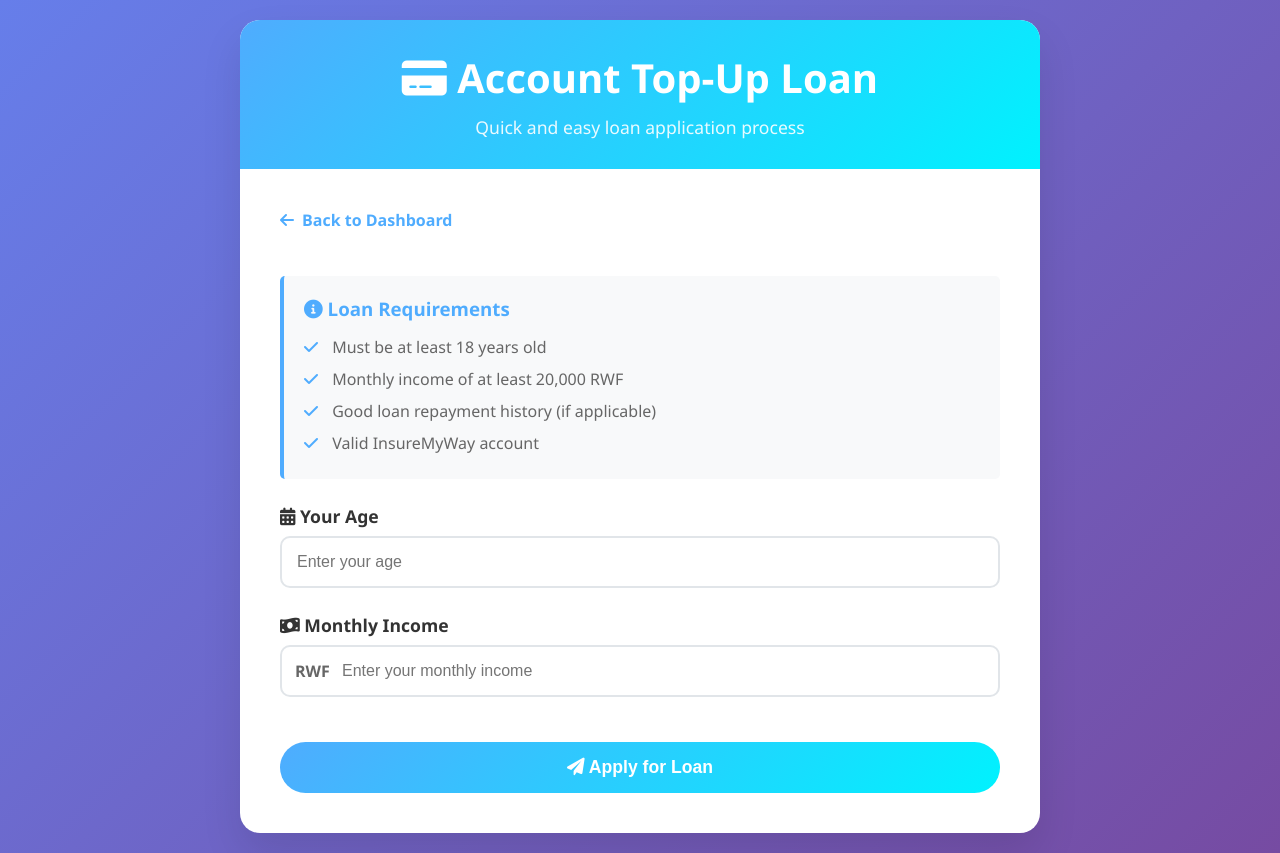
After one commit to Ishwagwan/InsuMyWay_Web_App, a Flask app: template templates/topup_loan.html in a window 1280 px wide. The commit adds this page. Run offline with Flask 3, Linux system fonts and the light colour scheme; the template is opened without the code that fills it, so the values that code supplies are empty; some libraries are stand-ins or nearby versions.

Commit message:
improved

```diff
--- a/templates/dashboard.html
+++ b/templates/dashboard.html
@@ -62,7 +62,7 @@
             <i class="fas fa-file-invoice-dollar" aria-hidden="true"></i>
             <span>Claims Management</span>
           </a>
-          <a href="#" class="menu-item">
+          <a href="{{ url_for('apply_topup_loan') }}" class="menu-item">
             <i class="fas fa-credit-card" aria-hidden="true"></i>
             <span>Account Top Up</span>
           </a>
--- /dev/null
+++ b/templates/topup_loan.html
@@ -0,0 +1,397 @@
+<!DOCTYPE html>
+<html lang="en">
+<head>
+    <meta charset="UTF-8">
+    <meta name="viewport" content="width=device-width, initial-scale=1.0">
+    <title>Account Top-Up Loan - InsureMyWay</title>
+    <link href="https://cdnjs.cloudflare.com/ajax/libs/font-awesome/6.0.0/css/all.min.css" rel="stylesheet">
+    <script src="https://cdn.jsdelivr.net/npm/sweetalert2@11"></script>
+    <style>
+        * {
+            margin: 0;
+            padding: 0;
+            box-sizing: border-box;
+        }
+
+        body {
+            font-family: 'Segoe UI', Tahoma, Geneva, Verdana, sans-serif;
+            background: linear-gradient(135deg, #667eea 0%, #764ba2 100%);
+            min-height: 100vh;
+            padding: 20px;
+        }
+
+        .container {
+            max-width: 800px;
+            margin: 0 auto;
+            background: white;
+            border-radius: 20px;
+            box-shadow: 0 20px 40px rgba(0,0,0,0.1);
+            overflow: hidden;
+        }
+
+        .header {
+            background: linear-gradient(135deg, #4facfe 0%, #00f2fe 100%);
+            color: white;
+            padding: 30px;
+            text-align: center;
+        }
+
+        .header h1 {
+            font-size: 2.5rem;
+            margin-bottom: 10px;
+        }
+
+        .header p {
+            font-size: 1.1rem;
+            opacity: 0.9;
+        }
+
+        .form-container {
+            padding: 40px;
+        }
+
+        .form-group {
+            margin-bottom: 25px;
+        }
+
+        .form-group label {
+            display: block;
+            margin-bottom: 8px;
+            font-weight: 600;
+            color: #333;
+            font-size: 1.1rem;
+        }
+
+        .form-group input {
+            width: 100%;
+            padding: 15px;
+            border: 2px solid #e1e5e9;
+            border-radius: 10px;
+            font-size: 1rem;
+            transition: all 0.3s ease;
+        }
+
+        .form-group input:focus {
+            outline: none;
+            border-color: #4facfe;
+            box-shadow: 0 0 0 3px rgba(79, 172, 254, 0.1);
+        }
+
+        .info-box {
+            background: #f8f9fa;
+            border-left: 4px solid #4facfe;
+            padding: 20px;
+            margin: 25px 0;
+            border-radius: 5px;
+        }
+
+        .info-box h3 {
+            color: #4facfe;
+            margin-bottom: 10px;
+        }
+
+        .info-box ul {
+            list-style: none;
+            padding-left: 0;
+        }
+
+        .info-box li {
+            padding: 5px 0;
+            color: #666;
+        }
+
+        .info-box li i {
+            color: #4facfe;
+            margin-right: 10px;
+        }
+
+        .btn {
+            background: linear-gradient(135deg, #4facfe 0%, #00f2fe 100%);
+            color: white;
+            border: none;
+            padding: 15px 40px;
+            border-radius: 50px;
+            font-size: 1.1rem;
+            font-weight: 600;
+            cursor: pointer;
+            transition: all 0.3s ease;
+            width: 100%;
+            margin-top: 20px;
+        }
+
+        .btn:hover {
+            transform: translateY(-2px);
+            box-shadow: 0 10px 20px rgba(79, 172, 254, 0.3);
+        }
+
+        .btn:disabled {
+            opacity: 0.6;
+            cursor: not-allowed;
+            transform: none;
+        }
+
+        .back-btn {
+            display: inline-flex;
+            align-items: center;
+            color: #4facfe;
+            text-decoration: none;
+            margin-bottom: 20px;
+            font-weight: 600;
+            transition: color 0.3s ease;
+        }
+
+        .back-btn:hover {
+            color: #00f2fe;
+        }
+
+        .back-btn i {
+            margin-right: 8px;
+        }
+
+        .loading {
+            display: none;
+            text-align: center;
+            padding: 20px;
+        }
+
+        .spinner {
+            border: 3px solid #f3f3f3;
+            border-top: 3px solid #4facfe;
+            border-radius: 50%;
+            width: 40px;
+            height: 40px;
+            animation: spin 1s linear infinite;
+            margin: 0 auto 15px;
+        }
+
+        @keyframes spin {
+            0% { transform: rotate(0deg); }
+            100% { transform: rotate(360deg); }
+        }
+
+        .currency-input {
+            position: relative;
+        }
+
+        .currency-input::before {
+            content: 'RWF';
+            position: absolute;
+            left: 15px;
+            top: 50%;
+            transform: translateY(-50%);
+            color: #666;
+            font-weight: 600;
+            z-index: 1;
+        }
+
+        .currency-input input {
+            padding-left: 60px;
+        }
+
+        @media (max-width: 768px) {
+            .container {
+                margin: 10px;
+                border-radius: 15px;
+            }
+
+            .header {
+                padding: 20px;
+            }
+
+            .header h1 {
+                font-size: 2rem;
+            }
+
+            .form-container {
+                padding: 20px;
+            }
+        }
+    </style>
+</head>
+<body>
+    <div class="container">
+        <div class="header">
+            <h1><i class="fas fa-credit-card"></i> Account Top-Up Loan</h1>
+            <p>Quick and easy loan application process</p>
+        </div>
+
+        <div class="form-container">
+            <a href="{{ url_for('dashboard') }}" class="back-btn">
+                <i class="fas fa-arrow-left"></i> Back to Dashboard
+            </a>
+
+            <div class="info-box">
+                <h3><i class="fas fa-info-circle"></i> Loan Requirements</h3>
+                <ul>
+                    <li><i class="fas fa-check"></i> Must be at least 18 years old</li>
+                    <li><i class="fas fa-check"></i> Monthly income of at least 20,000 RWF</li>
+                    <li><i class="fas fa-check"></i> Good loan repayment history (if applicable)</li>
+                    <li><i class="fas fa-check"></i> Valid InsureMyWay account</li>
+                </ul>
+            </div>
+
+            <form id="loanApplicationForm">
+                <div class="form-group">
+                    <label for="age">
+                        <i class="fas fa-calendar-alt"></i> Your Age
+                    </label>
+                    <input type="number" id="age" name="age" min="16" max="100" required
+                           placeholder="Enter your age">
+                </div>
+
+                <div class="form-group">
+                    <label for="monthly_income">
+                        <i class="fas fa-money-bill-wave"></i> Monthly Income
+                    </label>
+                    <div class="currency-input">
+                        <input type="number" id="monthly_income" name="monthly_income"
+                               min="0" step="1000" required
+                               placeholder="Enter your monthly income">
+                    </div>
+                </div>
+
+                <button type="submit" class="btn" id="submitBtn">
+                    <i class="fas fa-paper-plane"></i> Apply for Loan
+                </button>
+            </form>
+
+            <div class="loading" id="loadingDiv">
+                <div class="spinner"></div>
+                <p>Processing your application...</p>
+            </div>
+        </div>
+    </div>
+
+    <script>
+        document.getElementById('loanApplicationForm').addEventListener('submit', async function(e) {
+            e.preventDefault();
+
+            const age = parseInt(document.getElementById('age').value);
+            const monthlyIncome = parseFloat(document.getElementById('monthly_income').value);
+            const submitBtn = document.getElementById('submitBtn');
+            const loadingDiv = document.getElementById('loadingDiv');
+
+            // Basic client-side validation
+            if (!age || !monthlyIncome) {
+                Swal.fire({
+                    icon: 'error',
+                    title: 'Missing Information',
+                    text: 'Please fill in all required fields.',
+                    confirmButtonColor: '#4facfe'
+                });
+                return;
+            }
+
+            // Show loading state
+            submitBtn.disabled = true;
+            submitBtn.innerHTML = '<i class="fas fa-spinner fa-spin"></i> Processing...';
+            loadingDiv.style.display = 'block';
+
+            try {
+                const response = await fetch('/apply_topup_loan', {
+                    method: 'POST',
+                    headers: {
+                        'Content-Type': 'application/json',
+                    },
+                    body: JSON.stringify({
+                        age: age,
+                        monthly_income: monthlyIncome,
+                        loan_amount: 50000 // Default loan amount
+                    })
+                });
+
+                const result = await response.json();
+
+                if (result.success) {
+                    if (result.status === 'approved') {
+                        Swal.fire({
+                            icon: 'success',
+                            title: 'Loan Approved!',
+                            text: result.message,
+                            confirmButtonColor: '#4facfe',
+                            confirmButtonText: 'Great!'
+                        }).then(() => {
+                            window.location.href = '/dashboard';
+                        });
+                    } else if (result.status === 'pending') {
+                        Swal.fire({
+                            icon: 'info',
+                            title: 'Application Under Review',
+                            text: result.message,
+                            confirmButtonColor: '#4facfe',
+                            confirmButtonText: 'Understood'
+                        }).then(() => {
+                            window.location.href = '/dashboard';
+                        });
+                    } else if (result.status === 'rejected') {
+                        Swal.fire({
+                            icon: 'error',
+                            title: 'Application Rejected',
+                            text: result.message,
+                            confirmButtonColor: '#4facfe',
+                            confirmButtonText: 'I Understand'
+                        });
+                    }
+                } else {
+                    Swal.fire({
+                        icon: 'error',
+                        title: 'Application Failed',
+                        text: result.message || 'An error occurred while processing your application.',
+                        confirmButtonColor: '#4facfe'
+                    });
+                }
+            } catch (error) {
+                console.error('Error:', error);
+                Swal.fire({
+                    icon: 'error',
+                    title: 'Network Error',
+                    text: 'Unable to process your application. Please check your connection and try again.',
+                    confirmButtonColor: '#4facfe'
+                });
+            } finally {
+                // Reset button state
+                submitBtn.disabled = false;
+                submitBtn.innerHTML = '<i class="fas fa-paper-plane"></i> Apply for Loan';
+                loadingDiv.style.display = 'none';
+            }
+        });
+
+        // Real-time validation feedback
+        document.getElementById('age').addEventListener('input', function() {
+            const age = parseInt(this.value);
+            if (age && age < 18) {
+                this.style.borderColor = '#e74c3c';
+                if (!document.getElementById('age-warning')) {
+                    const warning = document.createElement('small');
+                    warning.id = 'age-warning';
+                    warning.style.color = '#e74c3c';
+                    warning.textContent = 'You must be at least 18 years old to apply.';
+                    this.parentNode.appendChild(warning);
+                }
+            } else {
+                this.style.borderColor = '#e1e5e9';
+                const warning = document.getElementById('age-warning');
+                if (warning) warning.remove();
+            }
+        });
+
+        document.getElementById('monthly_income').addEventListener('input', function() {
+            const income = parseFloat(this.value);
+            if (income && income < 20000) {
+                this.style.borderColor = '#e74c3c';
+                if (!document.getElementById('income-warning')) {
+                    const warning = document.createElement('small');
+                    warning.id = 'income-warning';
+                    warning.style.color = '#e74c3c';
+                    warning.textContent = 'Minimum monthly income required: 20,000 RWF';
+                    this.parentNode.appendChild(warning);
+                }
+            } else {
+                this.style.borderColor = '#e1e5e9';
+                const warning = document.getElementById('income-warning');
+                if (warning) warning.remove();
+            }
+        });
+    </script>
+</body>
+</html>
```
